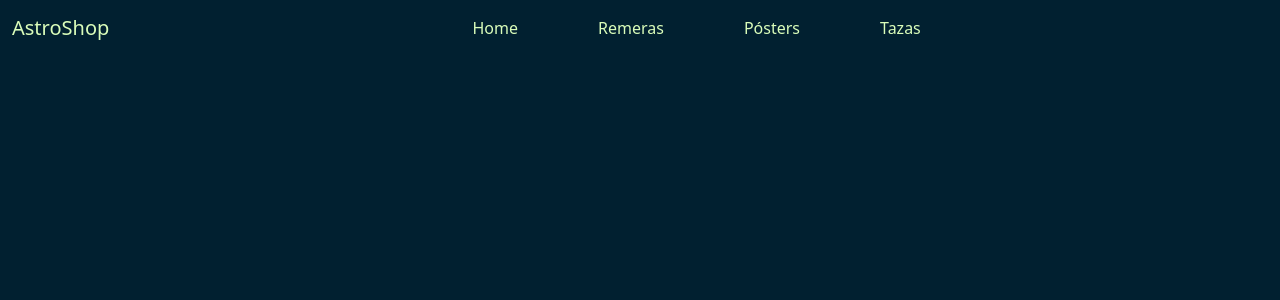
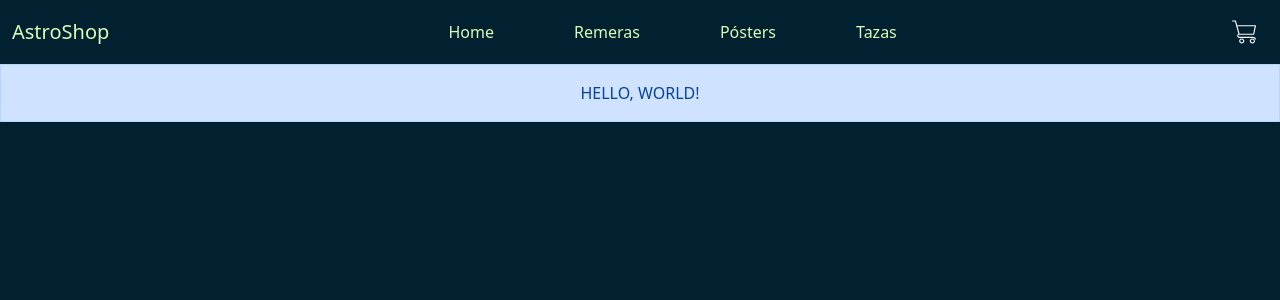
Before and after one commit to jazminnasta/astro-nasta, a React (Create React App) app: page / in a window 1280 px wide. Shown: the top 300 px of the page. Built offline with nearby package versions, Linux system fonts and the light colour scheme.

Commit message:
CartWidget & ListItemContainer

```diff
--- a/src/App.js
+++ b/src/App.js
@@ -2,12 +2,14 @@ import 'bootstrap/dist/css/bootstrap.min.css';
 import 'bootstrap/dist/js/bootstrap.min.js';
 import './App.scss';
 import NavBar from './components/NavBar/NavBar.jsx';
+import ItemListContainer from './components/ItemListContainer/ItemListContainer.js';
 
 function App() {
   return (
     <div className="App">
       <header>
         <NavBar />
+        <ItemListContainer />
       </header>
     </div>
   );
--- /dev/null
+++ b/src/components/CartWidget/CartWidget.css
@@ -0,0 +1,3 @@
+img {
+	width: 3em;
+}
--- /dev/null
+++ b/src/components/CartWidget/CartWidget.js
@@ -0,0 +1,11 @@
+import React from 'react';
+import cart from './Cart.svg';
+import './CartWidget.css';
+
+function CartWidget() {
+    return (
+      <img src={cart} />
+    );
+}
+
+export default CartWidget;
--- /dev/null
+++ b/src/components/ItemListContainer/ItemListContainer.css
@@ -0,0 +1,4 @@
+.alert {
+	border-radius: 0;
+	text-transform: uppercase;
+}
--- /dev/null
+++ b/src/components/ItemListContainer/ItemListContainer.js
@@ -0,0 +1,14 @@
+import React from 'react';
+import './ItemListContainer.css';
+
+function ItemListContainer() {
+	return (
+		<div class="row">
+			<div class="col-12">
+				<div class="alert alert-primary text-center" role="alert">Hello, World!</div>
+			</div>
+		</div>
+	);
+}
+
+export default ItemListContainer;
--- a/src/components/NavBar/NavBar.jsx
+++ b/src/components/NavBar/NavBar.jsx
@@ -1,7 +1,8 @@
 import React from 'react';
 import './NavBar.css';
+import CartWidget from '../CartWidget/CartWidget.js';
 
-function NavBar(props) {
+function NavBar() {
 	return (
 		<nav className="navbar navbar-expand-lg navbar-dark">
 		  <div className="container-fluid">
@@ -25,6 +26,9 @@ function NavBar(props) {
 		        </li>
 		      </ul>
 		    </div>
+		    <div>
+		    <CartWidget />
+		    </div>
 		  </div>
 		</nav>
 	);
```
Also changed, not shown: src/components/CartWidget/Cart.svg (added), src/logo.svg (deleted).
